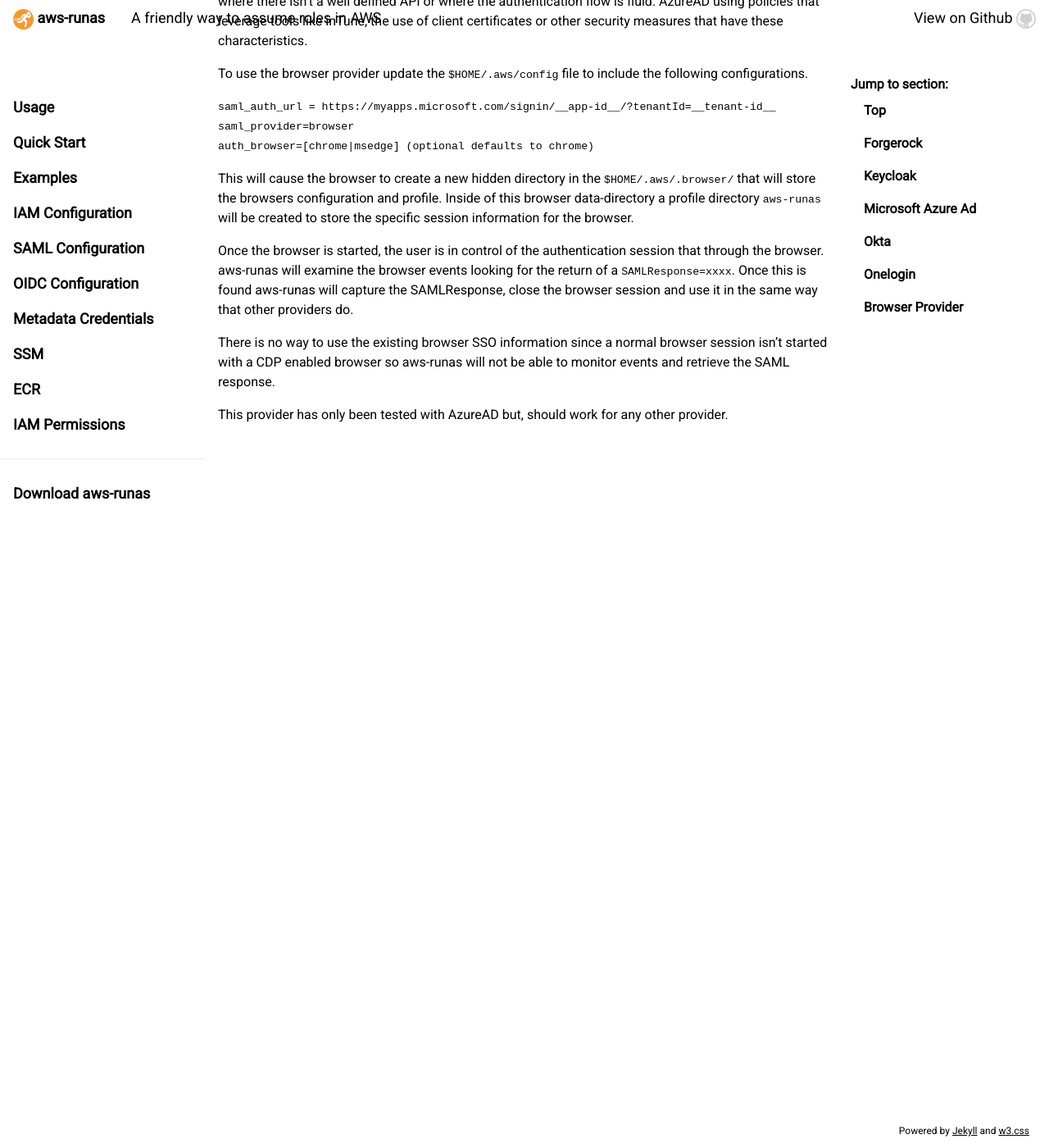
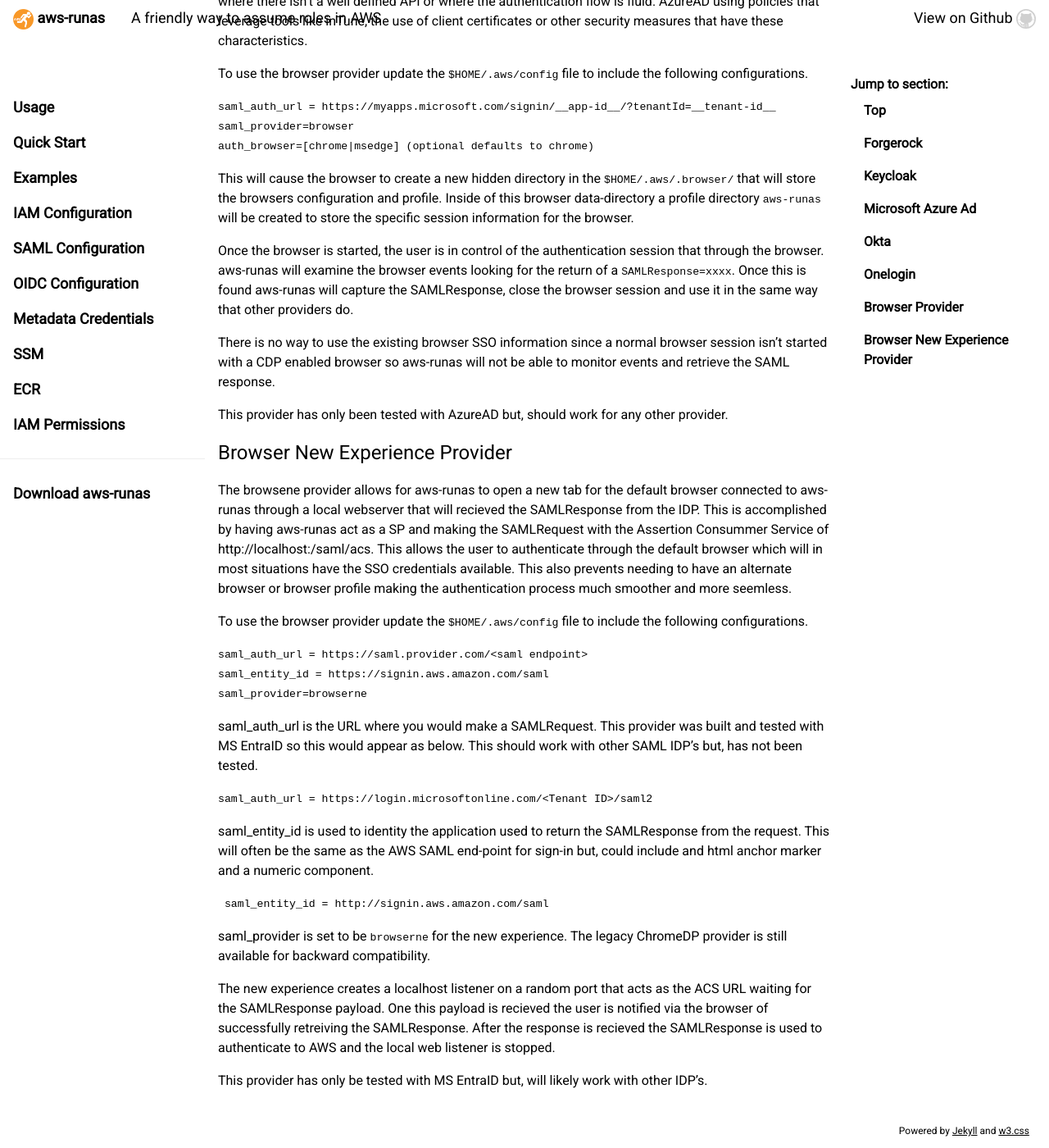
Before and after one commit to mmmorris1975/aws-runas, a Jekyll site: the page built from docs/saml_client_config.md, in a window 1280 px wide and 1400 px high, scrolled down 2627 px. Shown: the whole window at 82% size. Built offline with Jekyll 4.4.1, drawn with Linux system fonts in a browser that asks for light colours; our own code applies the rules of GitHub Pages for plain Markdown files; comment, search, counter and statistics services are not loaded; before the commit the page ends 3257 px from its top, so only the background shows below that.

Commit message:
Updated the config document to include the new browserne provider

````diff
--- a/docs/saml_client_config.md
+++ b/docs/saml_client_config.md
@@ -125,3 +125,35 @@
 There is no way to use the existing browser SSO information since a normal browser session isn't started with a CDP enabled browser so aws-runas will not be able to monitor events and retrieve the SAML response.
 
 This provider has only been tested with AzureAD but, should work for any other provider.
+
+
+### Browser New Experience Provider
+
+The browsene provider allows for aws-runas to open a new tab for the default browser connected to aws-runas through a local webserver that will recieved the SAMLResponse from the IDP.  This is accomplished by having aws-runas act as a SP and making the SAMLRequest with the Assertion Consummer Service of http://localhost:<port>/saml/acs.  This allows the user to authenticate through the default browser which will in most situations have the SSO credentials available.  This also prevents needing to have an alternate browser or browser profile making the authentication process much smoother and more seemless.
+
+To use the browser provider update the `$HOME/.aws/config` file to include the following configurations.
+
+```text
+saml_auth_url = https://saml.provider.com/<saml endpoint>
+saml_entity_id = https://signin.aws.amazon.com/saml
+saml_provider=browserne
+```
+
+saml_auth_url is the URL where you would make a SAMLRequest.  This provider was built and tested with MS EntraID so this would appear as below.   This should work with other SAML IDP's but, has not been tested.
+
+```
+saml_auth_url = https://login.microsoftonline.com/<Tenant ID>/saml2
+```
+
+saml_entity_id is used to identity the application used to return the SAMLResponse from the request.   This will often be the same as the AWS SAML end-point for sign-in but, could include and html anchor marker and a numeric component.
+
+```
+ saml_entity_id = http://signin.aws.amazon.com/saml
+```
+
+saml_provider is set to be `browserne` for the new experience.   The legacy ChromeDP provider is still available for backward compatibility.
+
+
+The new experience creates a localhost listener on a random port that acts as the ACS URL waiting for the SAMLResponse payload.   One this payload is recieved the user is notified via the browser of successfully retreiving the SAMLResponse.   After the response is recieved the SAMLResponse is used to authenticate to AWS and the local web listener is stopped.
+
+This provider has only be tested with MS EntraID but, will likely work with other IDP's.
````
